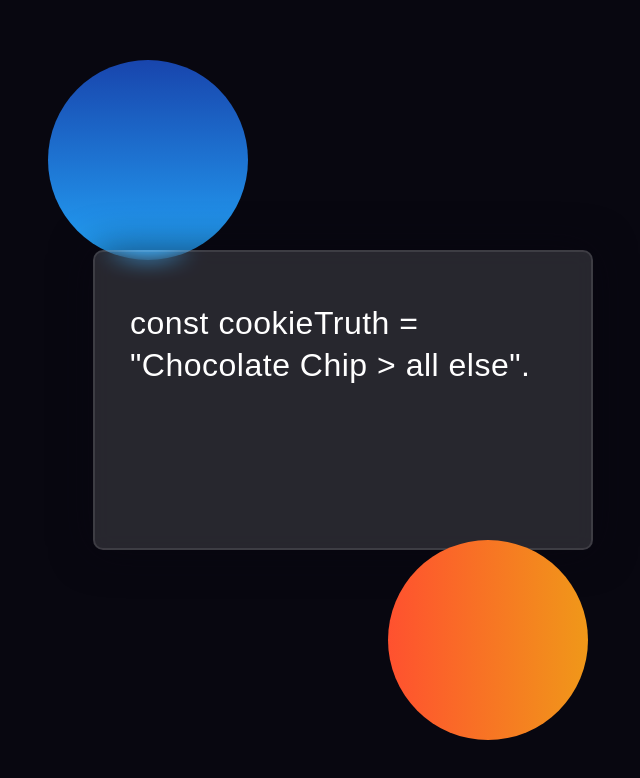
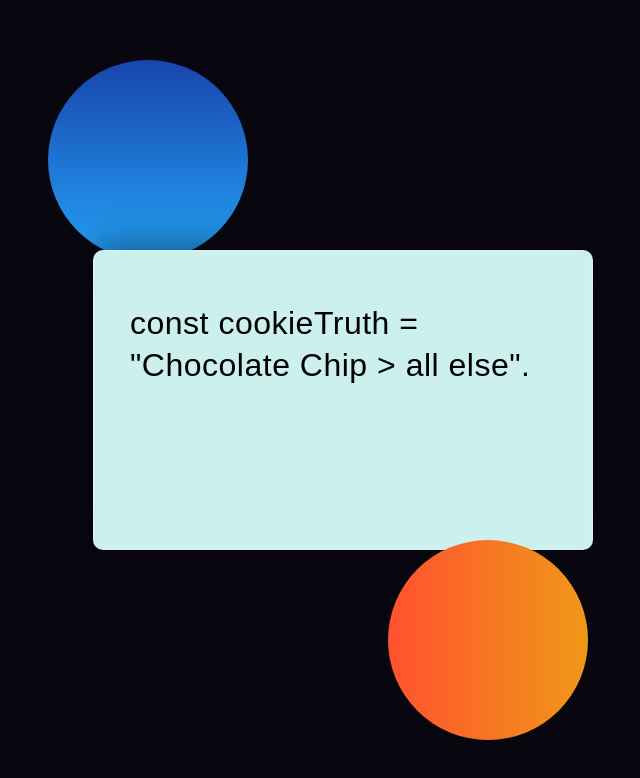
Before and after one commit to jeremysb1/glassmorphism1, a plain HTML site: page index.html in a window 1280 px wide. Shown: the whole page, without its empty margins (297-937 px from the left). Drawn offline with Linux system fonts and the light colour scheme.

Commit message:
changed form color and text

```diff
--- a/style.css
+++ b/style.css
@@ -45,7 +45,7 @@ body {
 form {
     height: 300px;
     width: 500px;
-    background-color: rgba(255,255,255,0.13);
+    background-color: rgb(204, 240, 238);
     position: absolute;
     transform: translate(-50%,-50%);
     top: 50%;
@@ -59,7 +59,7 @@ form {
 
 form * {
     font-family: 'Poppins',sans-serif;
-    color: #ffffff;
+    color: #000000;
     letter-spacing: 0.5px;
     outline: none;
     border: none;
```
